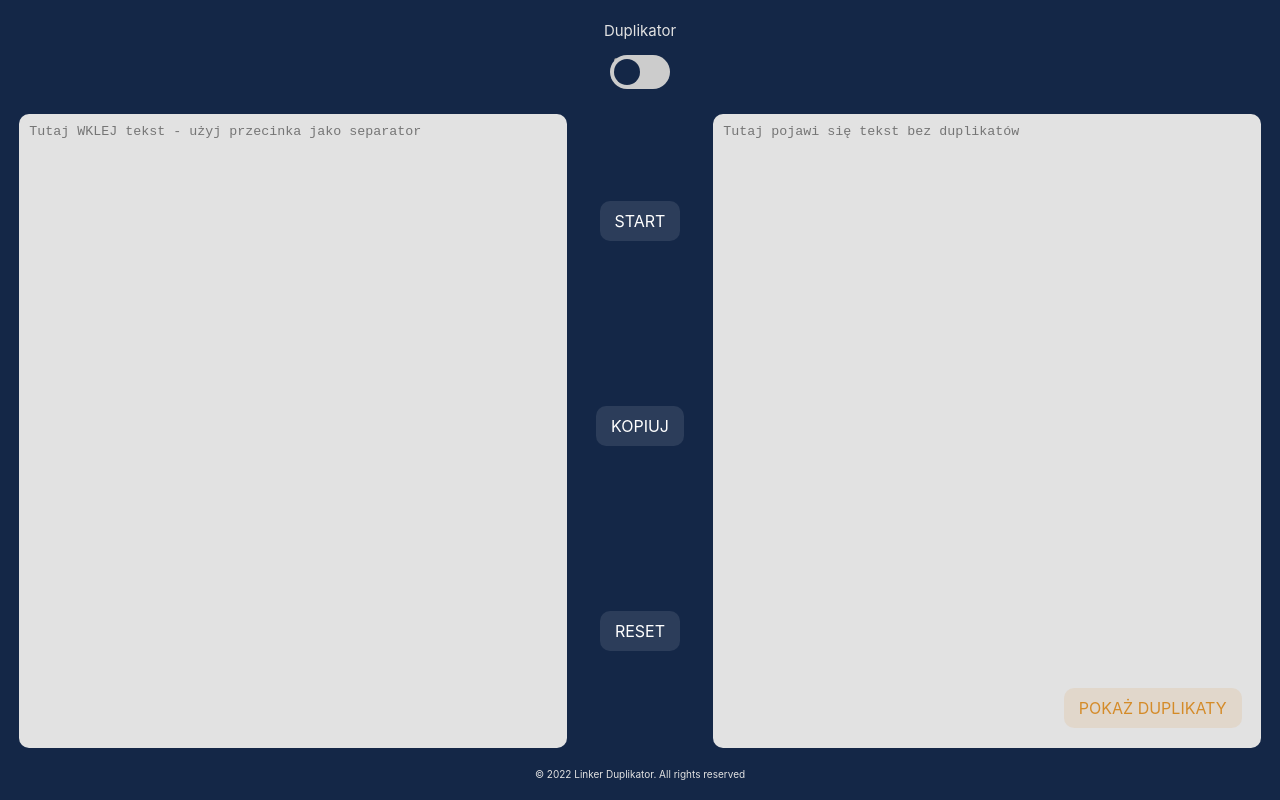
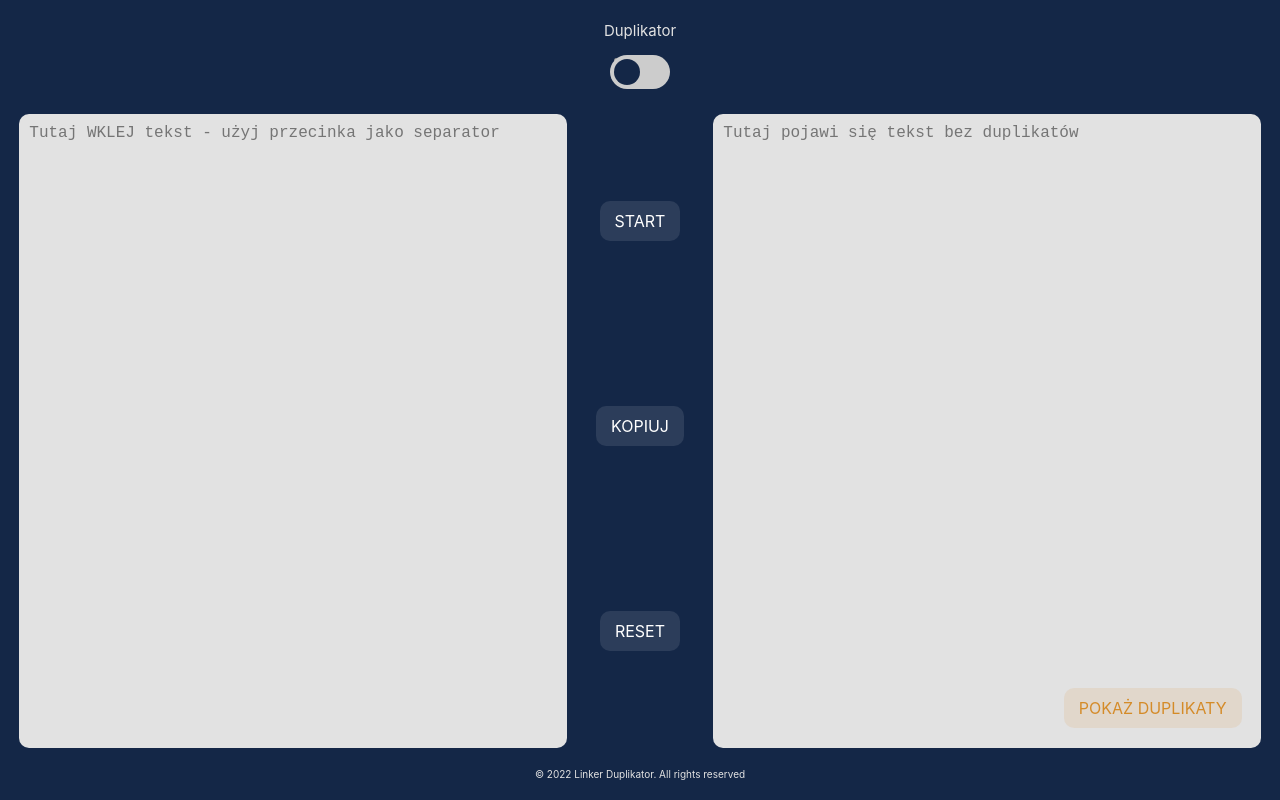
Before and after one commit to WojciechKKK/linker-duplicator-vite-typescript, a React (Vite) app: page / in a window 1280 px wide. Built offline with nearby package versions, Linux system fonts and the light colour scheme.

Commit message:
add enter after paste text - linker

```diff
--- a/src/AppGlobalVariables.css
+++ b/src/AppGlobalVariables.css
@@ -14,6 +14,7 @@
   --color-background-duplikator: var(--dark-color);
 
   /* TEXTAREA */
+  --text-area-font-size: 1rem;
   --text-area-box-shadow: red;
   --text-area-width: 90%;
   --text-area-background-light: var(--light-color);
--- a/src/components/Linker/Linker.tsx
+++ b/src/components/Linker/Linker.tsx
@@ -24,6 +24,8 @@ const Linker = () => {
           placeholder={linkerInputPlaceholder}
           value={valueFromUser}
           onChange={e => setValueFromUser(e.target.value)}
+          onBlur={()=> setValueFromUser(prevState => prevState+"\n")}
+
         />
       </SectionStyled>
 
--- a/src/components/common/TextAreaField/TextAreaField.tsx
+++ b/src/components/common/TextAreaField/TextAreaField.tsx
@@ -10,6 +10,7 @@ interface TextAreaFieldProps {
 }
 
 const TextAreaField = styled.textarea<TextAreaFieldProps>`
+  font-size: var(--text-area-font-size);
   color: ${({theme}) => `var(--text-area-color-${theme})`};
   height: 100%;
   border: none;
```
